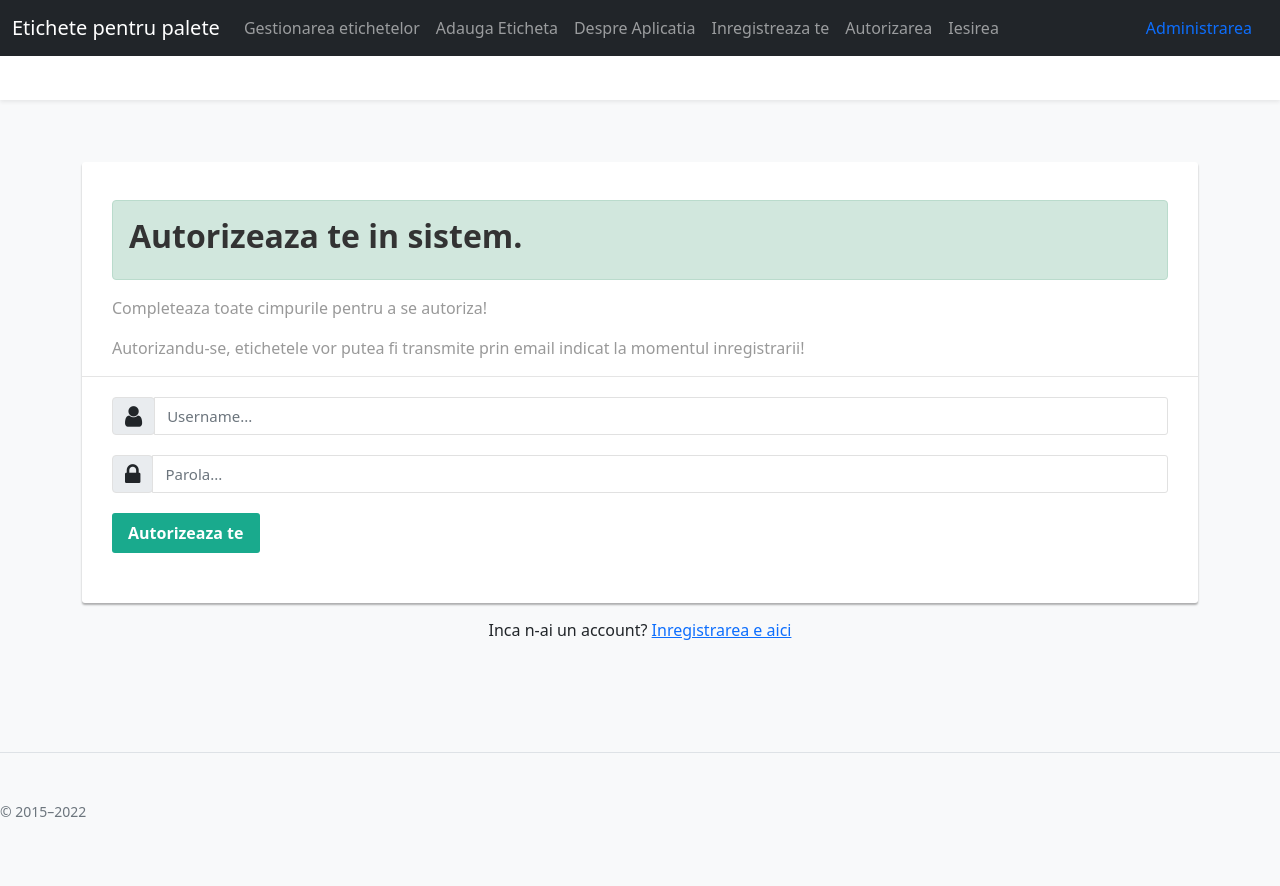
After one commit to covaliandrei/gs1palletlabel, a Django app: page /login in a window 1280 px wide. The commit adds this page. Run offline with Django 4.2, Linux system fonts and the light colour scheme.

Commit message:
added Autorization

```diff
--- a/gs1palletlabel/main/templates/main/base.html
+++ b/gs1palletlabel/main/templates/main/base.html
@@ -14,6 +14,7 @@
 
     <!-- Bootstrap core CSS -->
 <link href="https://cdn.jsdelivr.net/npm/bootstrap@5.1.3/dist/css/bootstrap.min.css" rel="stylesheet">
+<link rel="stylesheet" href="https://maxcdn.bootstrapcdn.com/font-awesome/4.7.0/css/font-awesome.min.css">
 
     <!-- Favicons -->
 <link rel="apple-touch-icon" href="/docs/5.1/assets/img/favicons/apple-touch-icon.png" sizes="180x180">
@@ -106,6 +107,94 @@ body {
 .bg-purple {
   background-color: #6f42c1;
 }
+
+
+
+
+
+
+.form-control {
+	font-size: 15px;
+}
+.form-control, .form-control:focus, .input-group-text {
+	border-color: #e1e1e1;
+}
+.form-control, .btn {
+	border-radius: 3px;
+}
+.signup-form {
+//	width: 400px;
+	margin: 0 auto;
+	padding: 30px 0;
+}
+.signup-form form {
+	color: #999;
+	border-radius: 3px;
+	margin-bottom: 15px;
+	background: #fff;
+	box-shadow: 0px 2px 2px rgba(0, 0, 0, 0.3);
+	padding: 30px;
+}
+.signup-form h2 {
+	color: #333;
+	font-weight: bold;
+	margin-top: 0;
+}
+.signup-form hr {
+	margin: 0 -30px 20px;
+}
+.signup-form .form-group {
+	margin-bottom: 20px;
+}
+.signup-form label {
+	font-weight: normal;
+	font-size: 15px;
+}
+.signup-form .form-control {
+	min-height: 38px;
+	box-shadow: none !important;
+}
+.signup-form .input-group-addon {
+	max-width: 42px;
+	text-align: center;
+}
+.signup-form .btn, .signup-form .btn:active {
+	font-size: 16px;
+	font-weight: bold;
+	background: #19aa8d !important;
+	border: none;
+	min-width: 140px;
+}
+.signup-form .btn:hover, .signup-form .btn:focus {
+	background: #179b81 !important;
+}
+.signup-form a {
+//	color: #fff;
+	text-decoration: underline;
+}
+.signup-form a:hover {
+	text-decoration: none;
+}
+.signup-form form a {
+	color: #19aa8d;
+	text-decoration: none;
+}
+.signup-form form a:hover {
+	text-decoration: underline;
+}
+.signup-form .fa {
+	font-size: 24px;
+}
+.signup-form .fa-paper-plane {
+	font-size: 24px;
+}
+.signup-form .fa-check {
+	color: #fff;
+	left: 17px;
+	top: 18px;
+	font-size: 7px;
+	position: absolute;
+}
 </style>
 </head>
 <body class="bg-light">
@@ -127,6 +216,15 @@ body {
         </li>
         <li class="nav-item">
           <a class="nav-link" href="{% url 'about' %}">Despre Aplicatia</a>
+        </li>
+        <li class="nav-item">
+          <a class="nav-link" href="{% url 'register' %}">Inregistreaza te</a>
+        </li>
+        <li class="nav-item">
+          <a class="nav-link" href="{% url 'login' %}">Autorizarea</a>
+        </li>
+        <li class="nav-item">
+          <a class="nav-link" href="{% url 'logout' %}">Iesirea</a>
         </li>
     </ul>
         <a class="nav-link" href="/admin">Administrarea</a>
--- /dev/null
+++ b/gs1palletlabel/main/templates/main/login.html
@@ -0,0 +1,53 @@
+{% extends 'main\base.html' %}
+
+{% block title %}
+{{ title }}
+{% endblock %}
+
+{% block contenttitle %}
+{{ title }}
+{% endblock %}
+
+{% block content %}
+<div class="signup-form">
+<form action="" method="POST">
+    {% csrf_token %}
+<div class="alert alert-success mt-2">
+    <h2>Autorizeaza te in sistem.</h2>
+</div>
+		<p>Completeaza toate cimpurile pentru a se autoriza!</p>
+		<p>Autorizandu-se, etichetele vor putea fi transmite prin email indicat la momentul inregistrarii!</p>
+		<hr>
+        <div class="form-group">
+			<div class="input-group">
+				<div class="input-group-prepend">
+					<span class="input-group-text">
+						<span class="fa fa-user"></span>
+					</span>
+				</div>
+				<input type="text" name="username" placeholder="Username..." class="form-control">
+			</div>
+        </div>
+		<div class="form-group">
+			<div class="input-group">
+				<div class="input-group-prepend">
+					<span class="input-group-text">
+						<i class="fa fa-lock"></i>
+					</span>
+				</div>
+				<input type="password" name="password" placeholder="Parola..." class="form-control" >
+			</div>
+        </div>
+		<div class="form-group">
+            <button type="submit" class="btn btn-primary btn-lg">Autorizeaza te</button>
+         </div>
+    </form>
+	<div class="text-center">Inca n-ai un account? <a href="/register">Inregistrarea e aici</a></div>
+</div>
+<script>
+//	var element = document.getElementById("id_password");
+//	element.classList.add("form-control");
+//	element.placeholder = "Parola";
+</script>
+
+{% endblock %}
--- a/gs1palletlabel/main/urls.py
+++ b/gs1palletlabel/main/urls.py
@@ -5,4 +5,9 @@ urlpatterns = [
     path('', views.index, name='home'),
     path('about', views.about, name='about'),
     path('create', views.create, name='create'),
+
+    path('login', views.loginpage, name='login'),
+    path('register', views.register, name='register'),
+    path('logout', views.logoutUser, name='logout'),
+
 ]
--- a/gs1palletlabel/main/views.py
+++ b/gs1palletlabel/main/views.py
@@ -1,18 +1,83 @@
 from django.shortcuts import render, redirect
+from django.forms import inlineformset_factory
+from django.contrib.auth.forms import UserCreationForm
+from django.contrib.auth import authenticate, login, logout
+from django.contrib import messages
+
+from django.contrib.auth.decorators import login_required
+
+# from django.contrib.auth.models import User
+
 from .models import Labels, Suppliers
-from .forms import LabelForm
+from .models import *
+from .forms import LabelForm, CreateUserForm
 
 
+# def login(request):
+#    context = {
+#        'title': 'Autentificarea in sistem',
+#   }
+#    return render(request, 'main/login.html', context)
+
+
+def register(request):
+    # form = CreateUserForm()
+    context = {}
+    error = ''
+    if request.method == 'POST':
+        form = CreateUserForm(request.POST)
+        if form.is_valid():
+           form.save()
+           return redirect('login')
+        else:
+            error = 'Date eronate'
+
+    form = CreateUserForm()
+    context = {
+        'form': form,
+        'title': 'Inregistrarea in sistem',
+        'error': error,
+    }
+
+    return render(request, 'main/register.html', context)
+
+
+def loginpage(request):
+    if request.user.is_authenticated:
+        return redirect('home')
+    else:
+        if request.method == 'POST':
+            username = request.POST.get('username')
+            password = request.POST.get('password')
+
+            user = authenticate(request, username=username, password=password)
+
+            if user is not None:
+                login(request, user)
+                return redirect('home')
+            else:
+                messages.info(request, 'Username OR password is incorrect')
+
+        context = {}
+        return render(request, 'main/login.html', context)
+
+
+def logoutUser(request):
+    logout(request)
+    return redirect('login')
+
+
+@login_required(login_url='login')
 def index(request):
     labels = Labels.objects.order_by('id')
     supplier_id = Suppliers.objects.all()
     return render(request, 'main/index.html', {'title':'Pagina Principala', 'labels':labels,'supplier_id':supplier_id})
 
-
+@login_required(login_url='login')
 def about(request):
     return render(request, 'main/about.html', {'title':'Pagina despre Site'})
 
-
+@login_required(login_url='login')
 def create(request):
     error = ''
     if request.method == 'POST':
```
Also changed, not shown: gs1palletlabel/main/forms.py (+29 -1 lines), gs1palletlabel/main/templates/main/register.html (added, +77 -0 lines).
